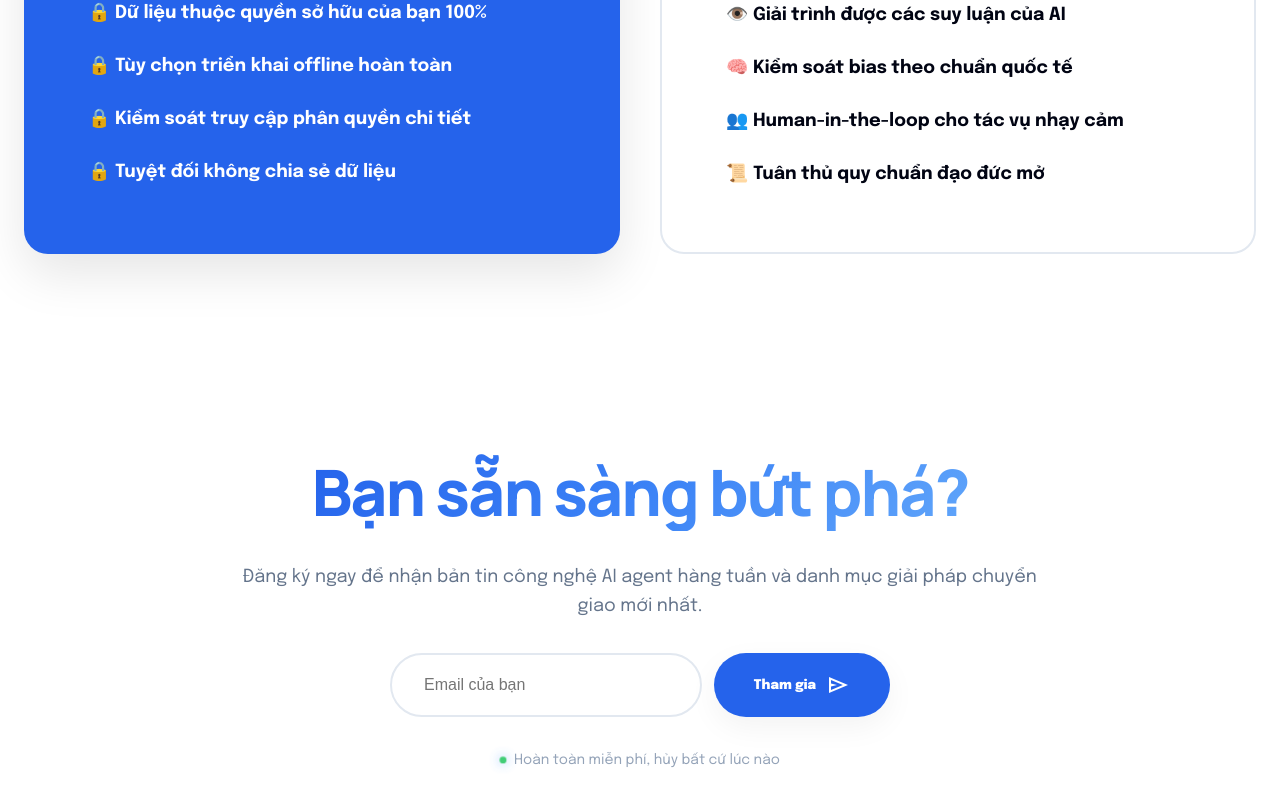
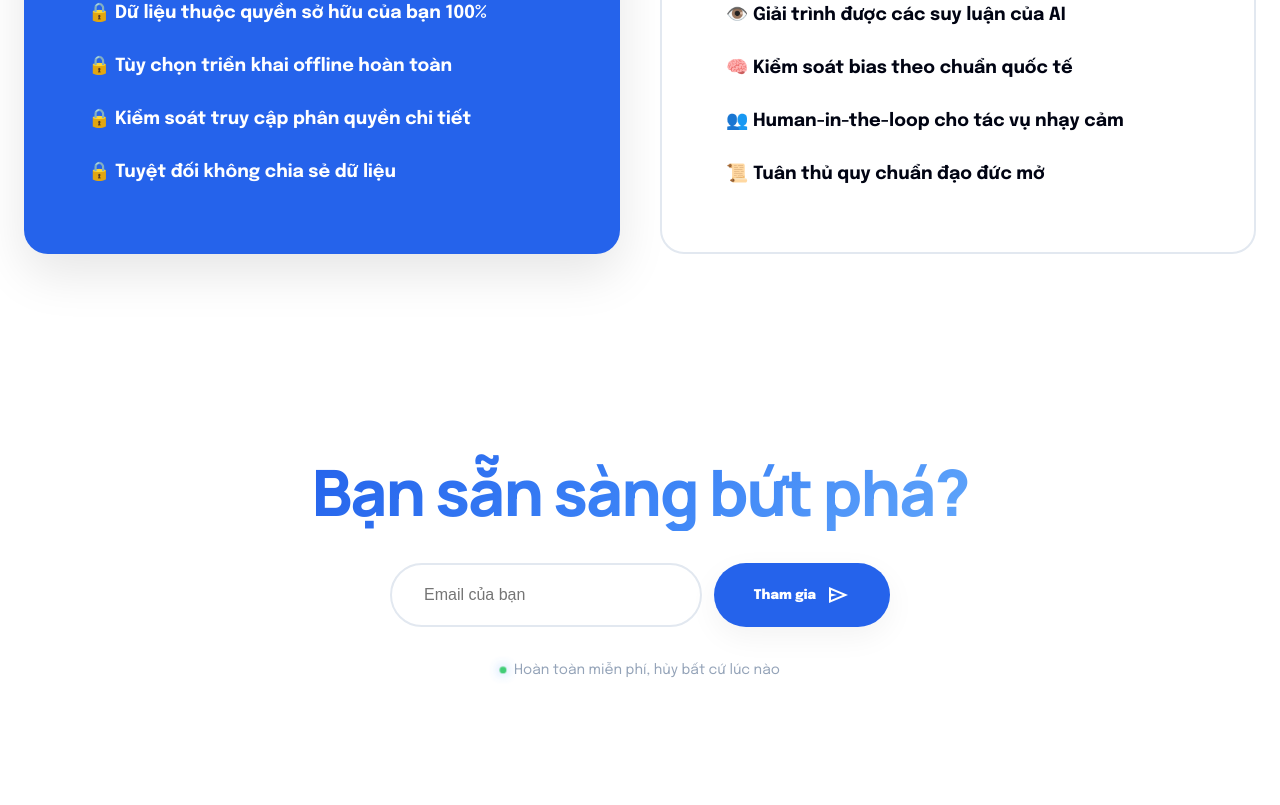
Before and after one commit to ezdproduct/EZDwebsite, a Next.js app: page /ai-agents in a window 1280 px wide. Shown: the part 2689-3494 px from the top of the page. Built offline with nearby package versions, Linux system fonts and the light colour scheme; a web font is replaced by a local one.

Commit message:
Remove newsletter description text on AI Agents page

```diff
--- a/app/ai-agents/page.tsx
+++ b/app/ai-agents/page.tsx
@@ -134,7 +134,7 @@ export default function AiAgents() {
 
                 <section className={styles.newsletterSection}>
                     <h2 className="text-gradient">Bạn sẵn sàng bứt phá?</h2>
-                    <p>Đăng ký ngay để nhận bản tin công nghệ AI agent hàng tuần và danh mục giải pháp chuyển giao mới nhất.</p>
+
                     <div className={styles.inputGroup}>
                         <input type="email" placeholder="Email của bạn" />
                         <button className={styles.submitBtn}>
```
